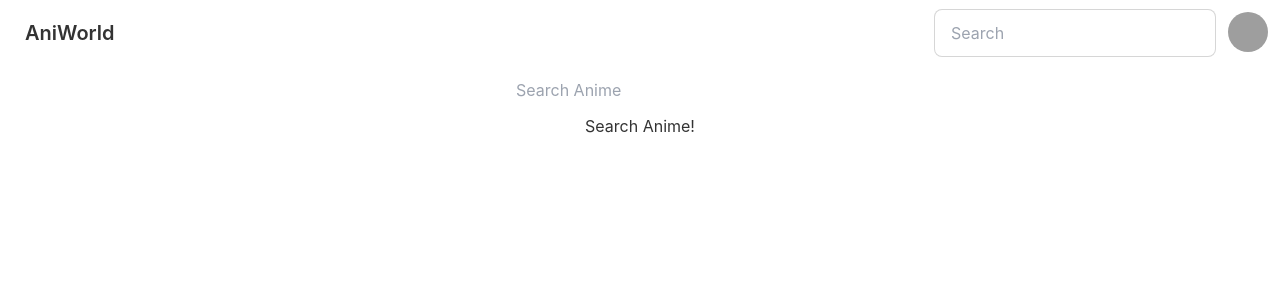
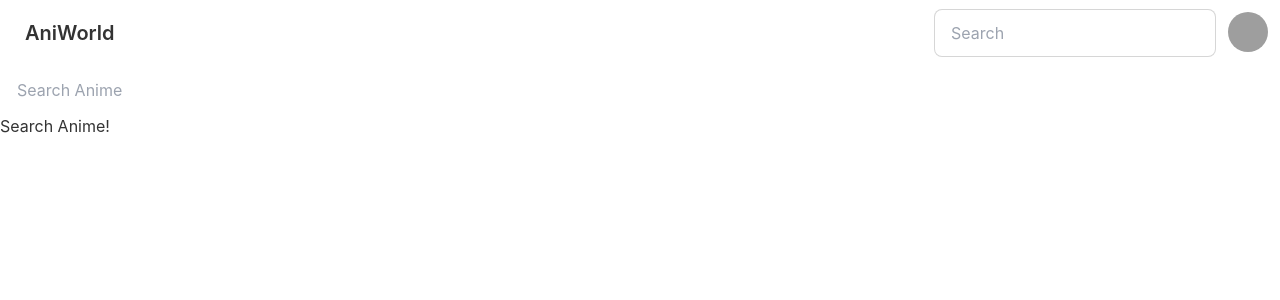
Before and after one commit to MrManilex/aniworld-front-end, a React (Create React App) app: page / in a window 1280 px wide. Shown: the top 300 px of the page. Built offline with nearby package versions, Linux system fonts and the light colour scheme; grey boxes are pictures that could not be loaded.

Commit message:
refactor app.js code into an anime search component

```diff
--- /dev/null
+++ b/src/components/AnimeSearch/AnimeSearch.jsx
@@ -0,0 +1,27 @@
+import React from 'react'
+import { useState } from 'react'
+// import { searchAnimes } from '../../services/animeService'
+
+export default function AnimeSearch({ animes, handleChange, handleSearch }) {
+    return (
+        <>
+            <form autoComplete='off' onSubmit={handleSearch}>
+                <input className="input" type="text" name="search" placeholder="Search Anime" autoComplete="off" onChange={handleChange} />
+            </form>
+            {animes ?
+                <>
+                    {animes.map(anime =>
+                        <div key={anime.id}>
+                            <img src={anime.bannerImage} alt={`${anime.title.romaji}'s banner`} />
+                            <img src={anime.coverImage.large} alt={anime.title.romaji} />
+                            <p>{anime.title.romaji}</p>
+                            <p>Description: {anime.description}</p>
+                        </div>
+                    )}
+                </>
+                :
+                <div>Search Anime!</div>
+            }
+        </>
+    )
+}
--- a/src/pages/App/App.js
+++ b/src/pages/App/App.js
@@ -2,6 +2,7 @@ import "./App.css"
 import { useState } from 'react';
 import { searchAnimes } from '../../services/animeService';
 import Navbar from '../../components/Navbar/Navbar';
+import AnimeSearch from "../../components/AnimeSearch/AnimeSearch";
 
 function App() {
   const [animes, setAnimes] = useState(null)
@@ -30,25 +31,7 @@ function App() {
   return (
     <>
       <Navbar />
-      <div className="App">
-        <form autoComplete='off' onSubmit={handleSearch}>
-          <input className="input" type="text" name="search" placeholder="Search Anime" autoComplete="off" onChange={handleChange}/>
-        </form>
-        {animes ?
-          <>
-            {animes.map(anime =>
-              <div key={anime.id}>
-                <img src={anime.bannerImage} alt={`${anime.title.romaji}'s banner`} />
-                <img src={anime.coverImage.large} alt={anime.title.romaji} />
-                <p>{anime.title.romaji}</p>
-                <p>Description: {anime.description}</p>
-              </div>
-            )}
-          </>
-          :
-          <div>Search Anime!</div>
-        }
-      </div>
+      <AnimeSearch animes={animes} handleChange={handleChange} handleSearch={handleSearch} />
     </>
   );
 }
```
